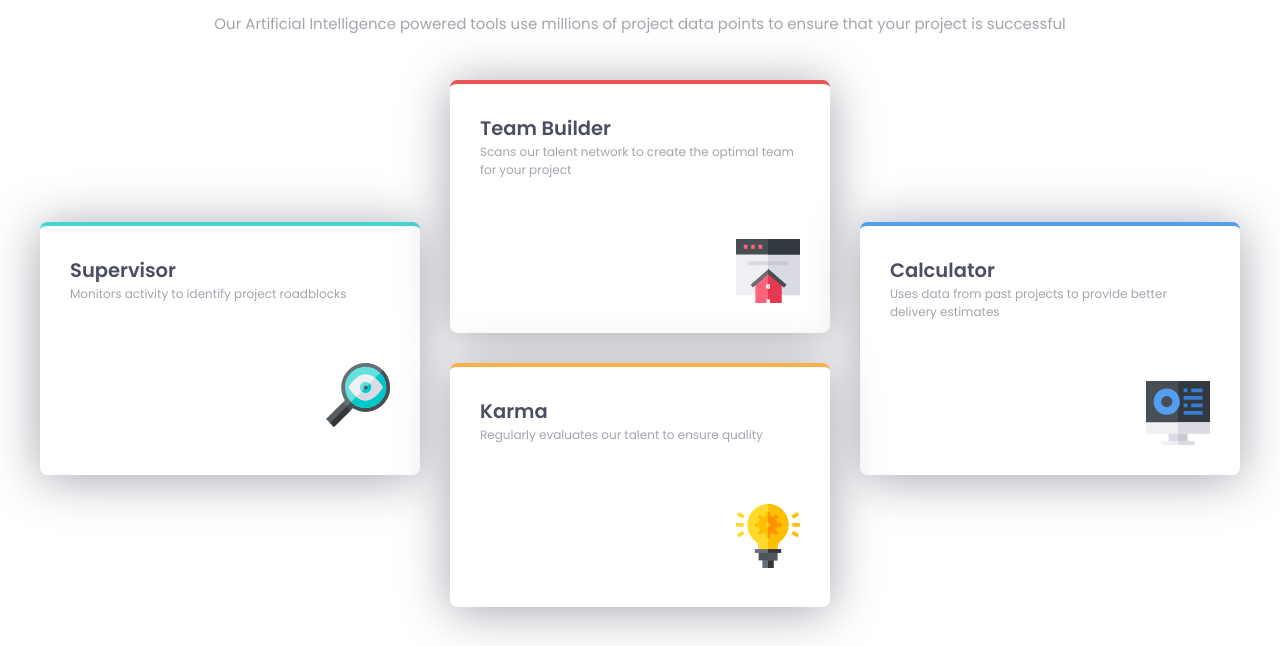
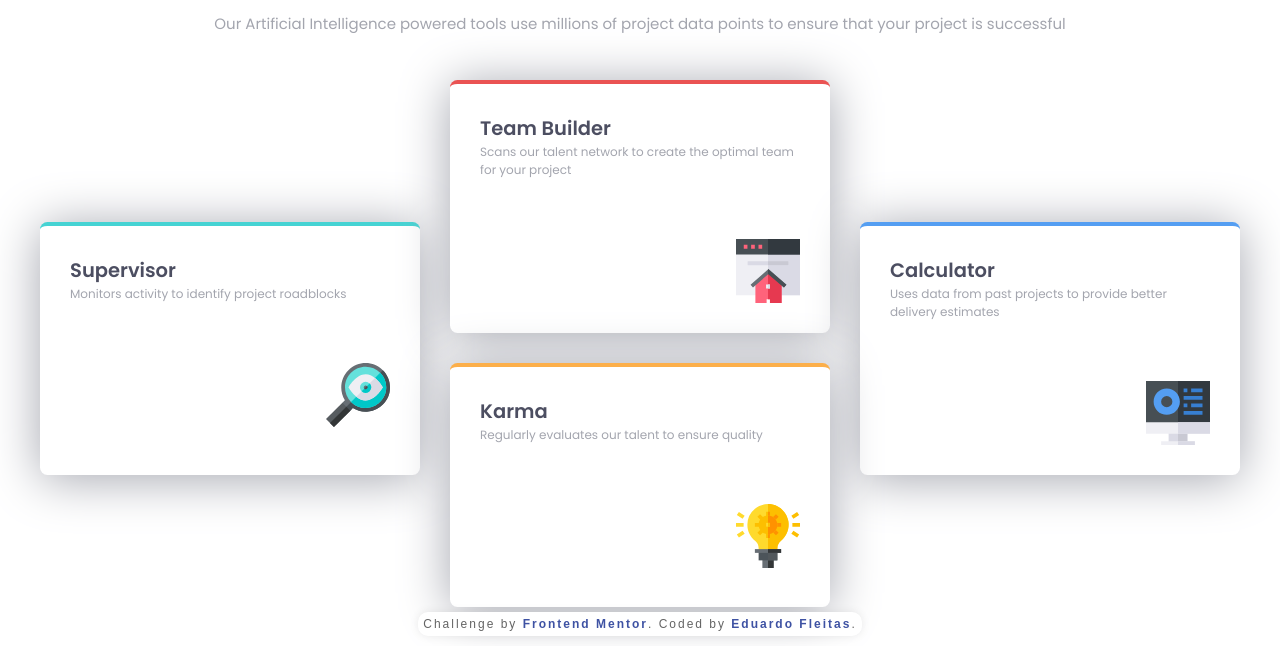
Before and after one commit to KTrick01/Four-card-feature-section, a plain HTML site: page index.html in a window 1280 px wide. Shown: the part 154-800 px from the top of the page. Drawn offline with Linux system fonts and the light colour scheme.

Commit message:
Attribution add

```diff
--- a/css/styles.css
+++ b/css/styles.css
@@ -122,6 +122,7 @@ body {
 
 @media (max-width:920px) {
     .fourCard__gridArea {
+        margin-bottom: 4rem;
         display: grid;
         gap: 2rem;
         grid-template-columns: 1fr 1fr 1fr;
--- a/index.html
+++ b/index.html
@@ -9,7 +9,12 @@
   <link rel="icon" type="image/png" sizes="32x32" href="./images/favicon-32x32.png">
   <link rel="stylesheet" href="css/styles.css">
   <title>Frontend Mentor | Four card feature section</title>
-
+  <style>
+    .attribution {position: fixed; bottom: 0; box-shadow: 0 0 10px rgba(0, 0, 0, 0.082); border-radius: 10px; padding: 5px; background-color: rgb(255, 255, 255); width: max-content; margin: 10px auto; font-size: clamp(5px, 2vw, 12px); font-family: sans-serif; text-align: center; letter-spacing: 2px; color: rgba(0, 0, 0, 0.61);}
+    .attribution a { position: relative; display: inline-block; transition: .3s; color: hsl(228, 45%, 44%); text-decoration: none; font-weight: bold; }
+    .attribution a::after { transition: .3s; content: " "; width: 0; height: 2px; background-color: rgb(38, 0, 255); position: absolute; inset: 0; top: 13px; left: 50%;}
+    .attribution a:hover::after { width: 100%; transform: translateX(-50%);}
+  </style>
 
 </head>
 
@@ -119,7 +124,10 @@
     </section>
 
   </main>
-
+  <div class="attribution">
+    Challenge by <a href="https://www.frontendmentor.io?ref=challenge" target="_blank">Frontend Mentor</a>.
+    Coded by <a href="https://www.frontendmentor.io/profile/KTrick01">Eduardo Fleitas</a>.
+  </div>
 </body>
 
 </html>
```
